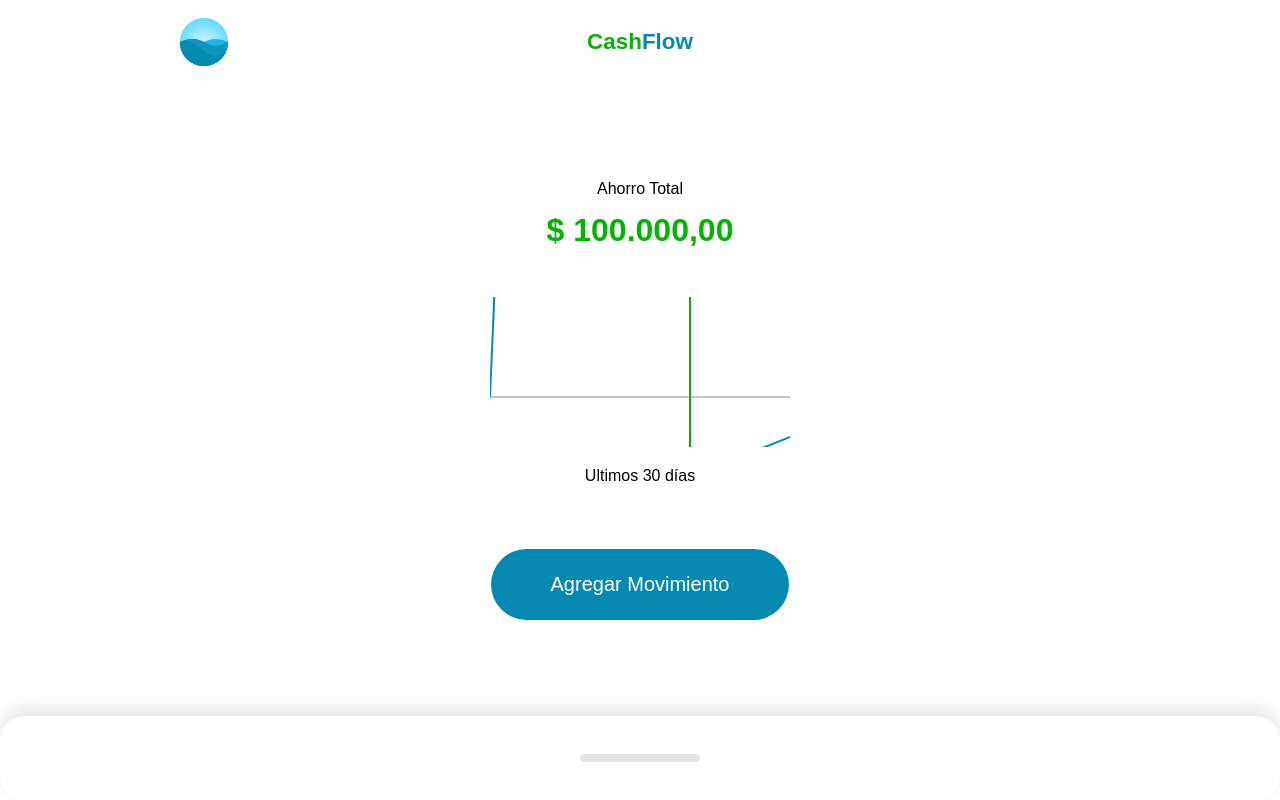
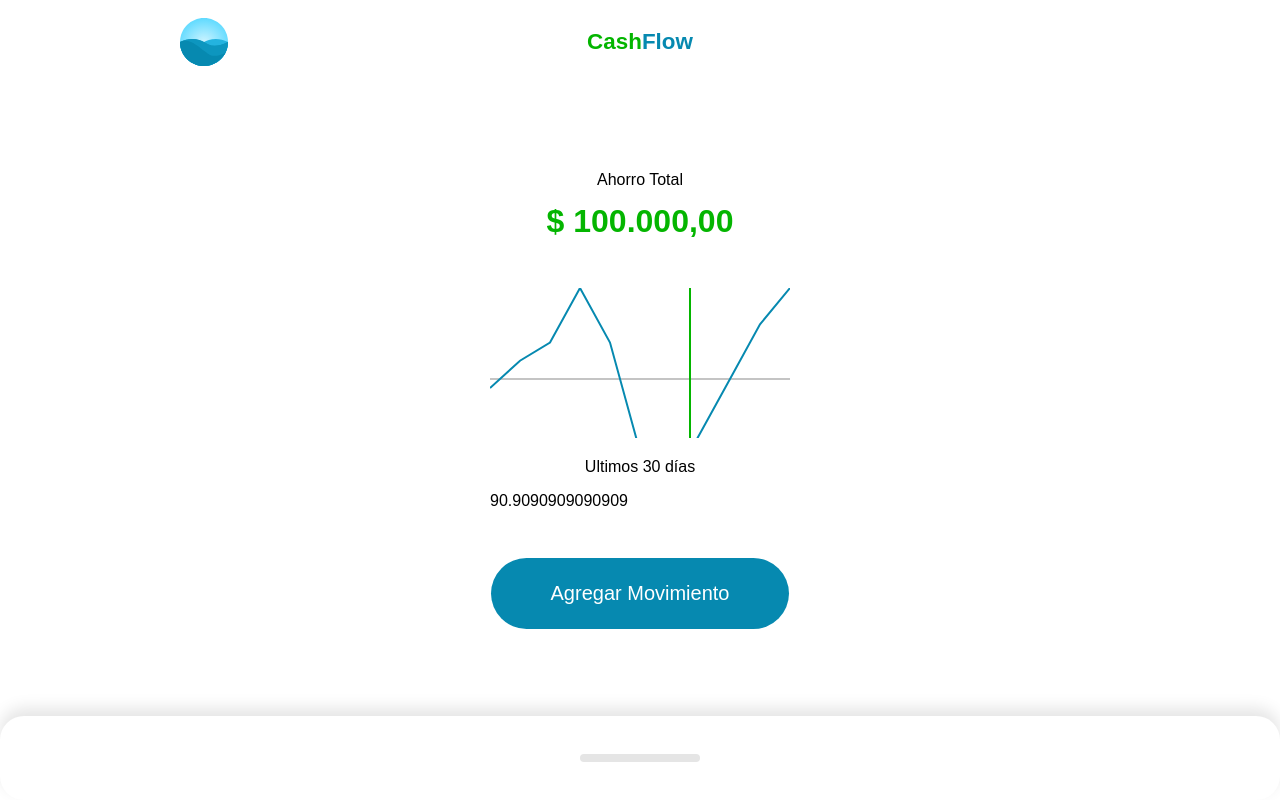
Before and after one commit to nicothomas1201/cashflow-vue, a Vue app: page / in a window 1280 px wide. Built offline with nearby package versions, Linux system fonts and the light colour scheme.

Commit message:
logica del graico

```diff
--- a/src/components/Resume/Graphic.vue
+++ b/src/components/Resume/Graphic.vue
@@ -7,9 +7,9 @@
         stroke="#c4c4c4"
         stroke-width="2"
         x1="0"
-        y1="100"
+        :y1="zero"
         x2="300"
-        y2="100"
+        :y2="zero"
       />
       <polyline
         fill="none"
@@ -27,6 +27,7 @@
       />
     </svg>
     <p>Ultimos 30 días</p>
+    <div>{{ zero }}</div>
   </div>
 </template>
 
@@ -42,20 +43,28 @@
 
   const { amounts } = toRefs(props)
 
-  const amountsToPixels = () => {
+  const amountsToPixels = (amount) => {
     const min = Math.min(...amounts.value)
     const max = Math.max(...amounts.value)
-    return `${min} ${max}`
+
+    const amountAbs = amount + Math.abs(min)
+    const minmax = Math.abs(max) + Math.abs(min)
+
+    return 200 - ((amountAbs * 100) / minmax) * 2;
   }
 
   const points = computed(() => {
     const total = amounts.value.length
-    return Array(total).fill(100).reduce((points, amount, i) => {
+    return amounts.value.reduce((points, amount, i) => {
       const x = (300 / total)*(i + 1)
       const y = amountsToPixels(amount)
       return `${points} ${x},${y}`
 
     }, "0,100")
+  })
+
+  const zero = computed(() => {
+    return amountsToPixels(0)
   })
 
 </script>
```
